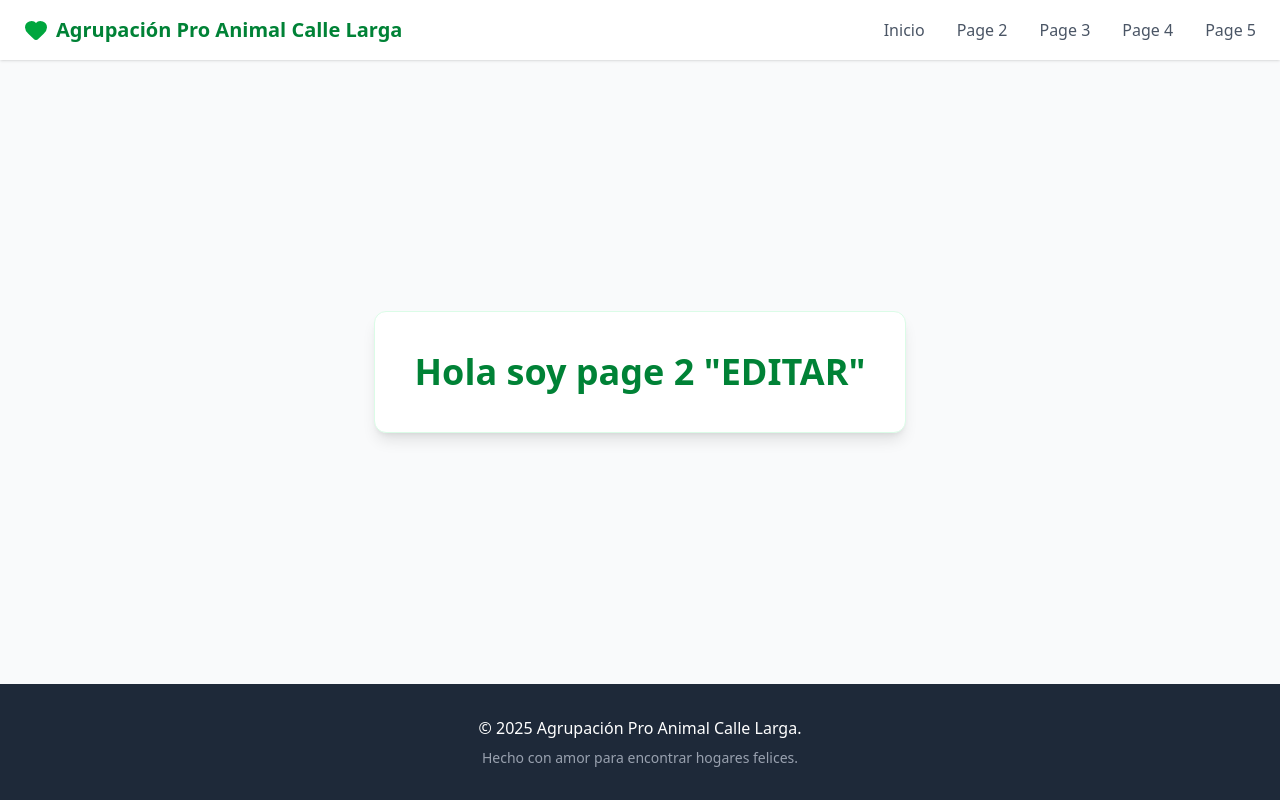
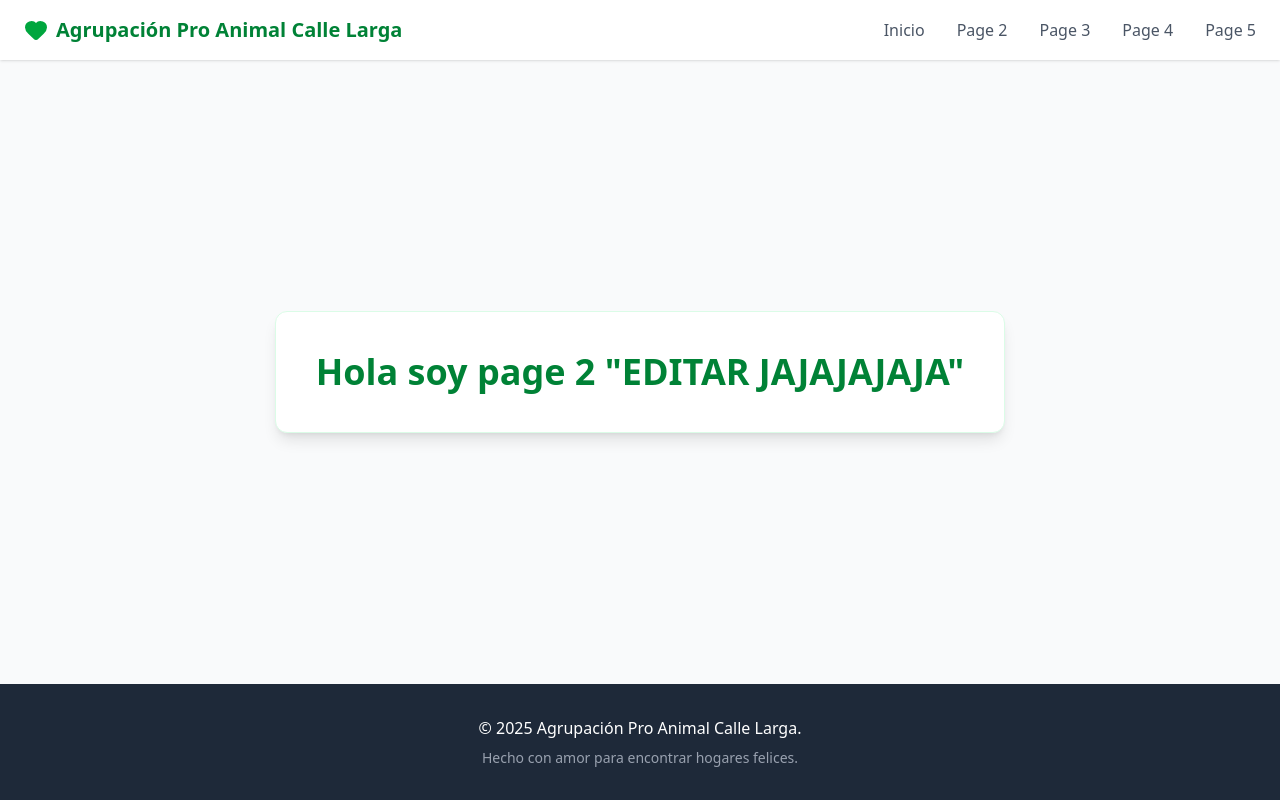
Before and after one commit to StrangerBoxx/pro-animal-calle-larga, a React (Vite) app: page /pro-animal-calle-larga/page2 in a window 1280 px wide. Built offline with nearby package versions, Linux system fonts and the light colour scheme.

Commit message:
se añade contenido más importante con mayuscula

```diff
--- a/src/pages/Page2.jsx
+++ b/src/pages/Page2.jsx
@@ -9,7 +9,7 @@ const Page2 = () => {
 
       <main className="grow flex items-center justify-center">
         <h1 className="text-4xl font-bold text-green-700 bg-white p-10 rounded-xl shadow-lg border border-green-100">
-          Hola soy page 2 "EDITAR"
+          Hola soy page 2 "EDITAR JAJAJAJAJA"
         </h1>
       </main>
 
```
